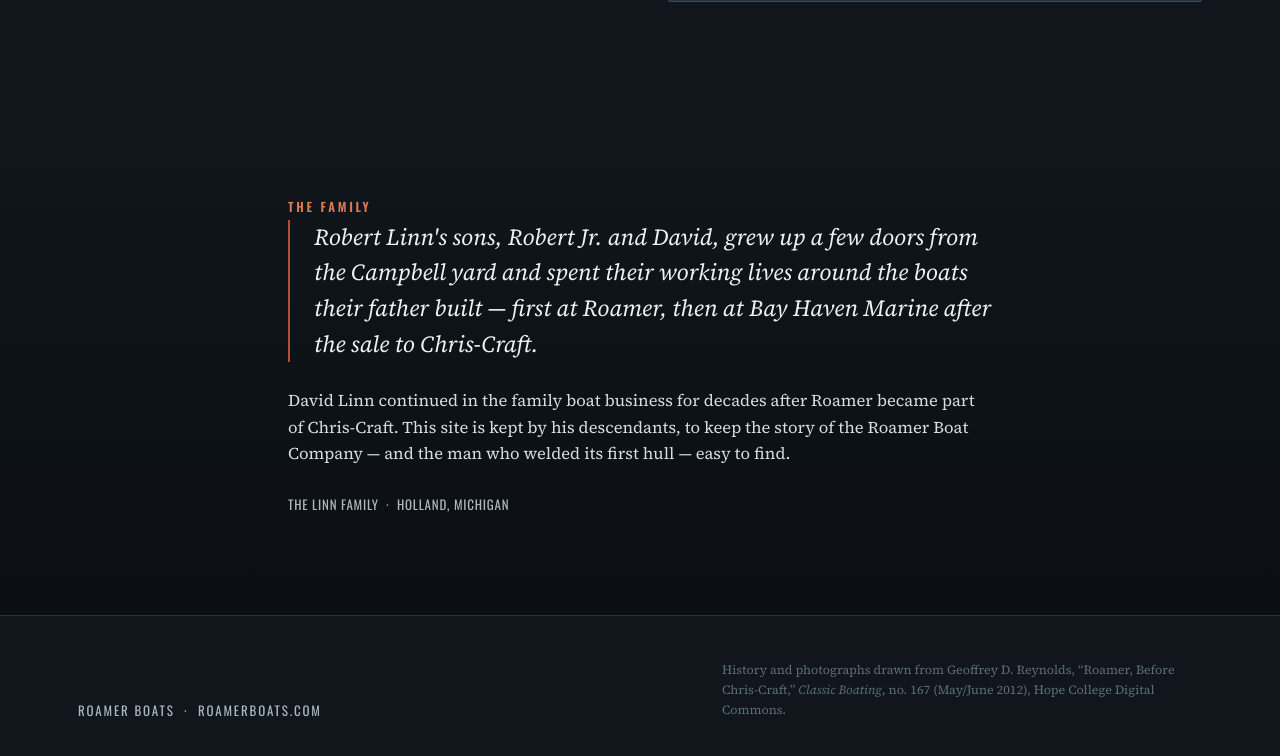
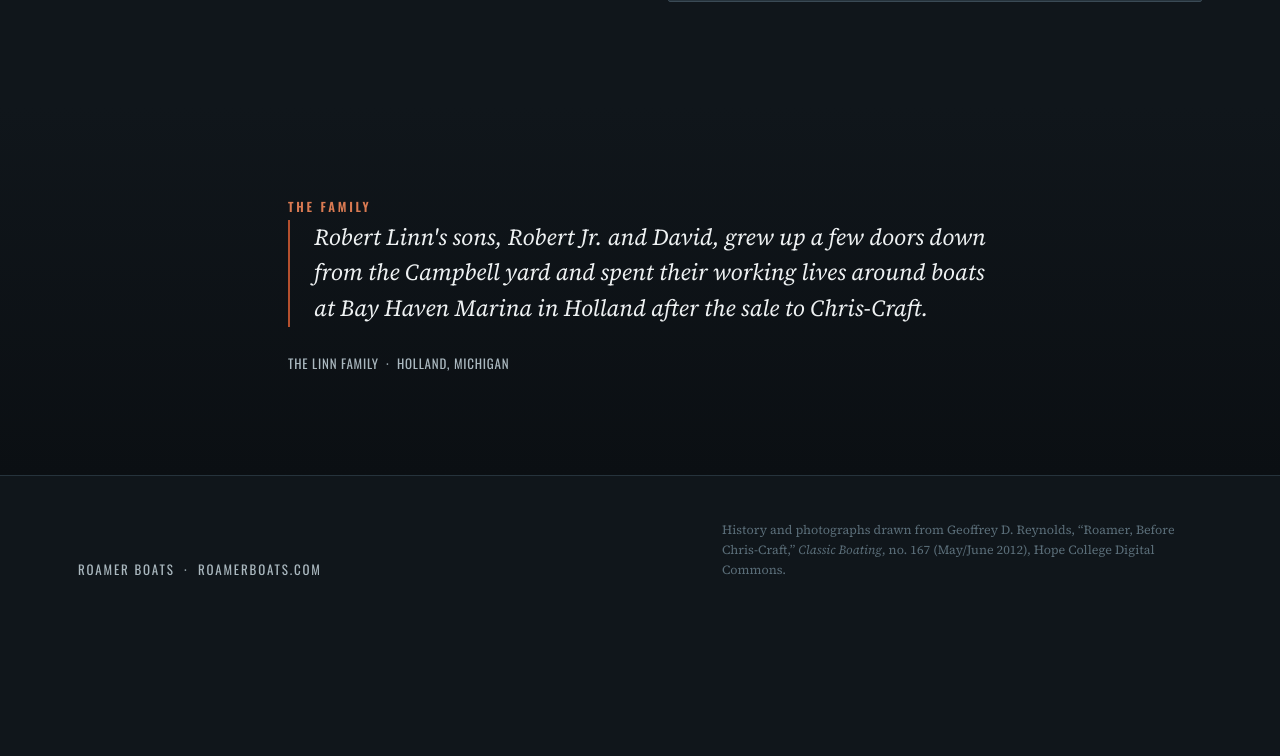
Before and after one commit to db582/roamerboats, a plain HTML site: page index.html in a window 1280 px wide. Shown: the part 3830-4586 px from the top of the page. After the commit the page ends 4470 px from the top, so only its background shows below. Drawn offline with nearby package versions, Linux system fonts and the light colour scheme.

Commit message:
Update index.html
Revised description

```diff
--- a/index.html
+++ b/index.html
@@ -3,7 +3,7 @@
 <head>
 <meta charset="UTF-8">
 <meta name="viewport" content="width=device-width, initial-scale=1.0">
-<title>Roamer Boats — Holland, Michigan, 1946–1955</title>
+<title>The Roamer Boat Company — Holland, Michigan, 1946–1955</title>
 <meta name="description" content="The history of the Roamer Boat Company, the welded-steel cruisers built by Robert R. Linn in Holland, Michigan, before the plant became part of Chris-Craft.">
 <link rel="preconnect" href="https://fonts.googleapis.com">
 <link rel="preconnect" href="https://fonts.gstatic.com" crossorigin>
@@ -584,8 +584,7 @@
 <section id="family" class="legacy">
   <div class="wrap reveal">
     <span class="eyebrow">The Family</span>
-    <blockquote>Robert Linn's sons, Robert Jr. and David, grew up a few doors from the Campbell yard and spent their working lives around the boats their father built — first at Roamer, then at Bay Haven Marine after the sale to Chris-Craft.</blockquote>
-    <p style="color:var(--chrome-300); font-size:16.5px;">David Linn continued in the family boat business for decades after Roamer became part of Chris-Craft. This site is kept by his descendants, to keep the story of the Roamer Boat Company — and the man who welded its first hull — easy to find.</p>
+    <blockquote>Robert Linn's sons, Robert Jr. and David, grew up a few doors down from the Campbell yard and spent their working lives around boats at Bay Haven Marina in Holland after the sale to Chris-Craft.</blockquote>
     <p class="sign-off" style="margin-top:26px;">The Linn Family &nbsp;·&nbsp; Holland, Michigan</p>
   </div>
 </section>
```
